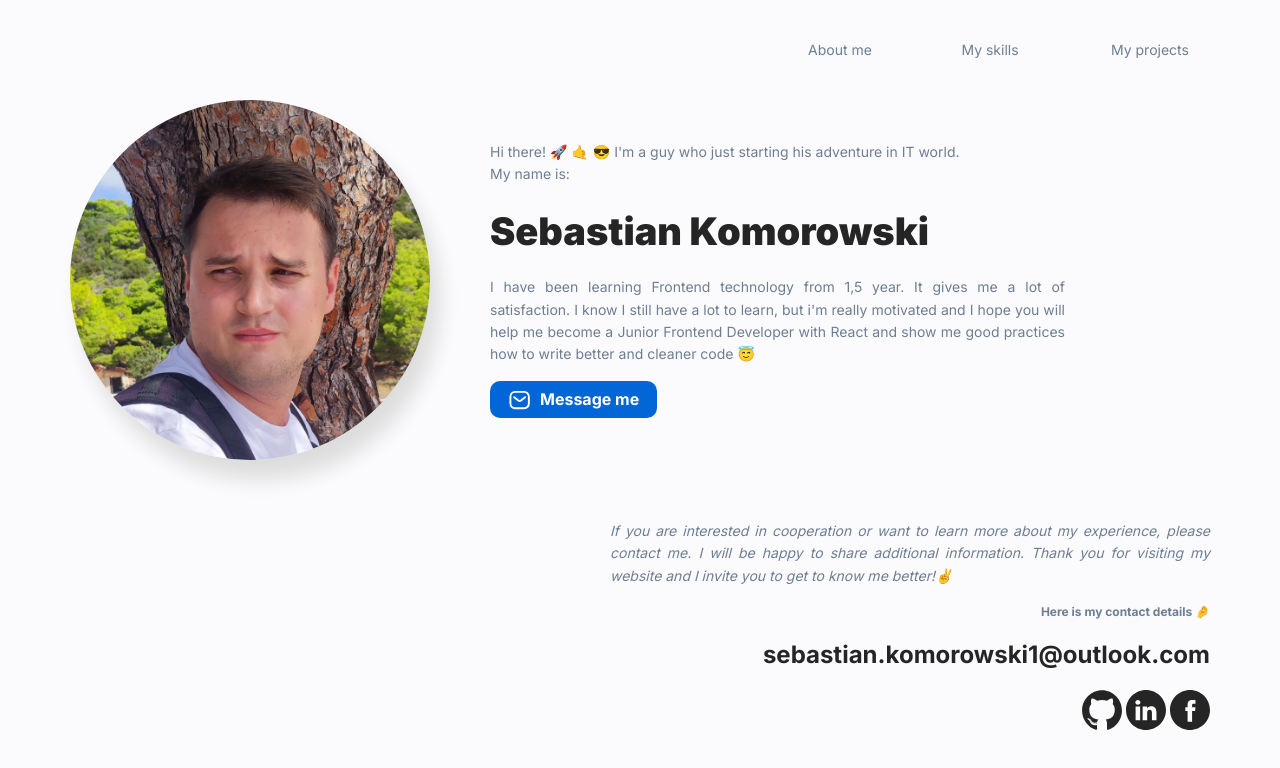
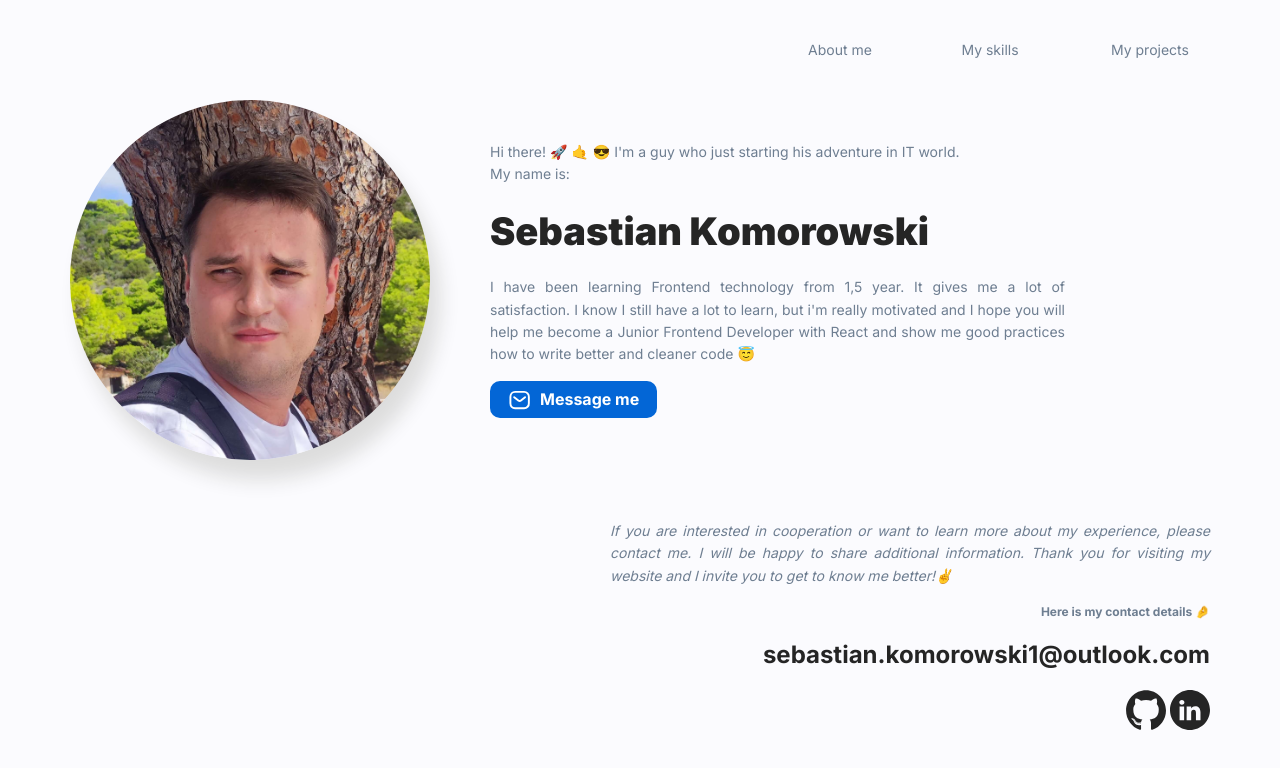
Before and after one commit to carterstorm/my-personal-homepage, a React (Create React App) app: page / in a window 1280 px wide. Shown: the top 768 px of the page. Built offline with nearby package versions, Linux system fonts and the light colour scheme.

Commit message:
deleted facebook social icon and social data

```diff
--- a/src/socialMedia.js
+++ b/src/socialMedia.js
@@ -1,7 +1,6 @@
 import { styleIcon } from "./common/Footer/Social/styled";
 import { ReactComponent as GitHubIcon } from "./assets/github.svg";
 import { ReactComponent as LinkedinIcon } from "./assets/linkedin.svg";
-import { ReactComponent as FacebookIcon } from "./assets/facebook.svg";
 
 export const socialMedia = [
     {
@@ -16,10 +15,4 @@ export const socialMedia = [
         Icon: styleIcon(LinkedinIcon),
         url: "https://www.linkedin.com/in/sebastian-komorowski-it/",
     },
-    {
-        id: 3,
-        socialName: "Facebook",
-        Icon: styleIcon(FacebookIcon),
-        url: "https://www.facebook.com/sebastian.komorowski1/",
-    },
 ];
```
Also changed, not shown: src/assets/facebook.svg (deleted).
